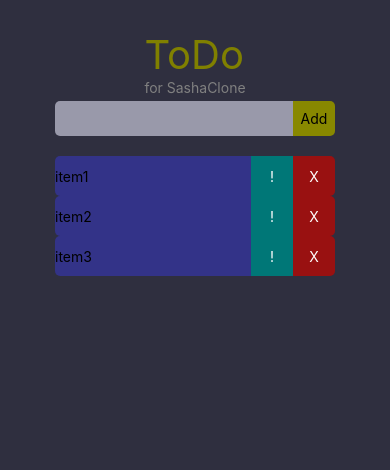
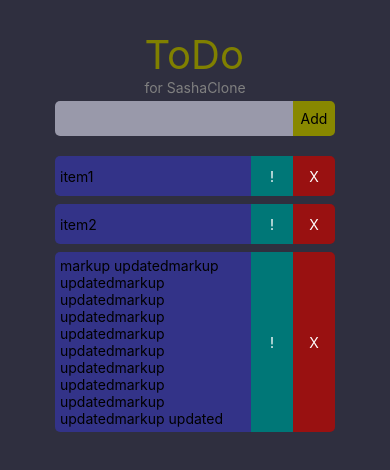
Before and after one commit to TheMiksa/todo-native, a React Native app: screen / in a window 390 px wide. Shown: the top 470 px of the page. Built offline with nearby package versions, Linux system fonts and the light colour scheme.

Commit message:
markup updated

```diff
--- a/src/components/btn-delete/btn-delete.js
+++ b/src/components/btn-delete/btn-delete.js
@@ -17,7 +17,7 @@ const styles = StyleSheet.create({
         backgroundColor: "#911",
         borderTopRightRadius: 5,
         borderBottomRightRadius: 5,
-        height: 40,
+        height: "100%",
         width: "50%",
         flexDirection: "row",
         justifyContent: "center",
--- a/src/components/btn-status/btn-status.js
+++ b/src/components/btn-status/btn-status.js
@@ -13,7 +13,7 @@ export const BtnStatus = ({toggleStatus}) => {
 const styles = StyleSheet.create({
     container: {
         backgroundColor: "#077",
-        height: 40,
+        height: "100%",
         width: "50%",
         flexDirection: "row",
         justifyContent: "center",
--- a/src/components/todo-input/todo-input.js
+++ b/src/components/todo-input/todo-input.js
@@ -11,7 +11,13 @@ export const TodoInput = ({setItem}) => {
         <View style={{flexDirection: "row", height: 35, width: "100%", marginBottom: 20, marginTop: 5}}>
             <TextInput onChangeText={(text) => setVal(text)}
                        value={val}
-                       style={{backgroundColor: "#99a", borderTopLeftRadius: 5, borderBottomLeftRadius: 5, width: "85%"}}
+                       style={{
+                           backgroundColor: "#99a",
+                           borderTopLeftRadius: 5,
+                           borderBottomLeftRadius: 5,
+                           width: "85%",
+                           paddingLeft: 5,
+                           color: "#266"}}
             />
             <TouchableOpacity
                 onPress={addItem}
--- a/src/components/todo-item/todo-item.js
+++ b/src/components/todo-item/todo-item.js
@@ -9,12 +9,13 @@ export const TodoItem = ({id, removeItem, children}) => {
         <View style={styles.todoItem}>
             <View style={{
                 width: "70%",
-                height: 40,
+                minHeight: 40,
                 flexDirection: "row",
                 alignItems: "center",
                 backgroundColor: status ? "gold" :"#338",
                 borderTopLeftRadius: 5,
-                borderBottomLeftRadius: 5}}>
+                borderBottomLeftRadius: 5,
+                padding: 5}}>
                 <Text>{children}</Text>
             </View>
             <View style={styles.btnBox}>
@@ -29,9 +30,11 @@ const styles = StyleSheet.create({
     todoItem: {
         alignItems: "center",
         flexDirection: "row",
-        height: 40, width: "100%"},
+        minHeight: 40, width: "100%",
+        marginBottom: 8},
     btnBox: {
         width: "30%",
-        flexDirection: "row"
+        flexDirection: "row",
+        height: "100%"
     }
 });
--- a/src/components/todo-list/todo-list.js
+++ b/src/components/todo-list/todo-list.js
@@ -8,9 +8,10 @@ export const TodoList = () => {
     const [todoList, setTodoList] = useState([
         {id: "f1f31d", text: "item1"},
         {id: "f1f312", text: "item2"},
-        {id: "f1f313", text: "item3"}]);
+        {id: "f1f313", text: "markup updatedmarkup updatedmarkup updatedmarkup updatedmarkup updatedmarkup updatedmarkup updatedmarkup updatedmarkup updatedmarkup updatedmarkup updated"}]);
 
     const setItem = (text) => {
+        if (!text) return;
         const newItem = {
             id: v4(),
             text
@@ -26,7 +27,7 @@ export const TodoList = () => {
     return (
         <View style={{width: "80%"}}>
             <TodoInput setItem={setItem}/>
-            <ScrollView style={{maxHeight: "90%", width: "100%"}}>
+            <ScrollView style={{maxHeight: "88%", width: "100%"}}>
                 {
                     todoList && todoList.map(({id, text}) => (
                         <TodoItem key={id} id={id} removeItem={removeItem}>{text}</TodoItem>
```
